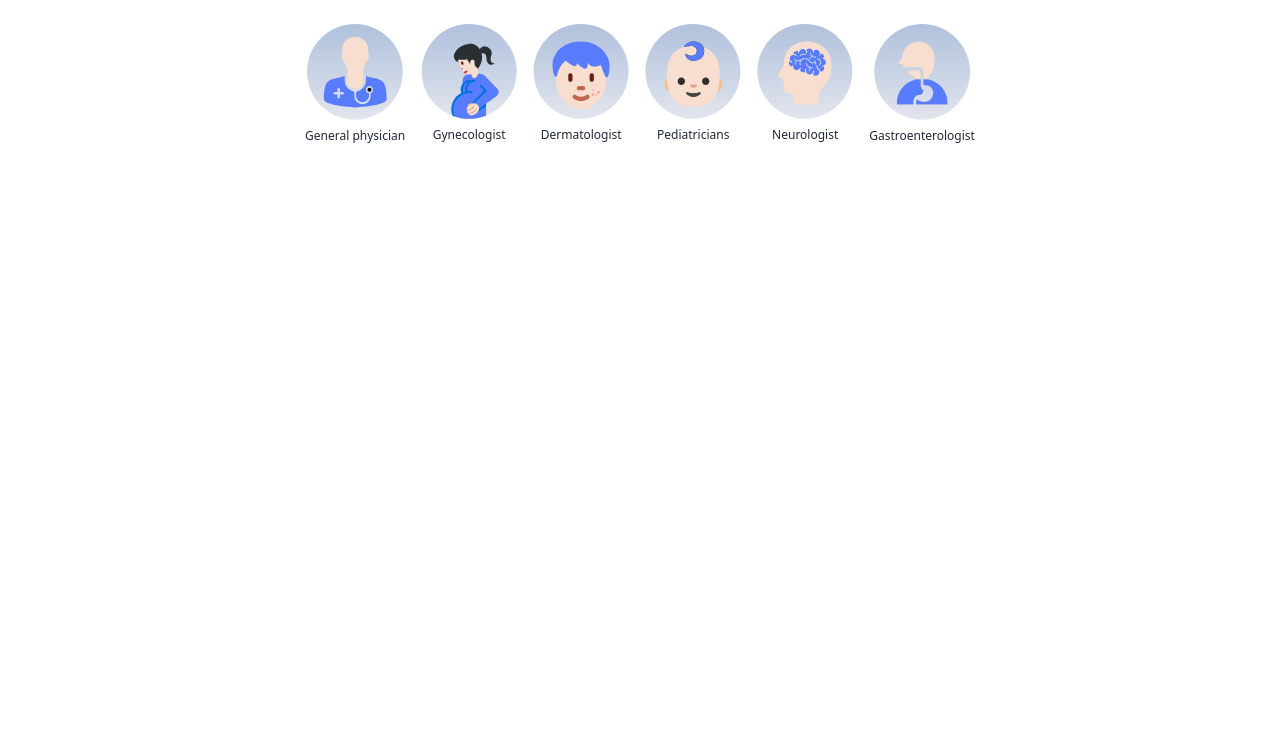
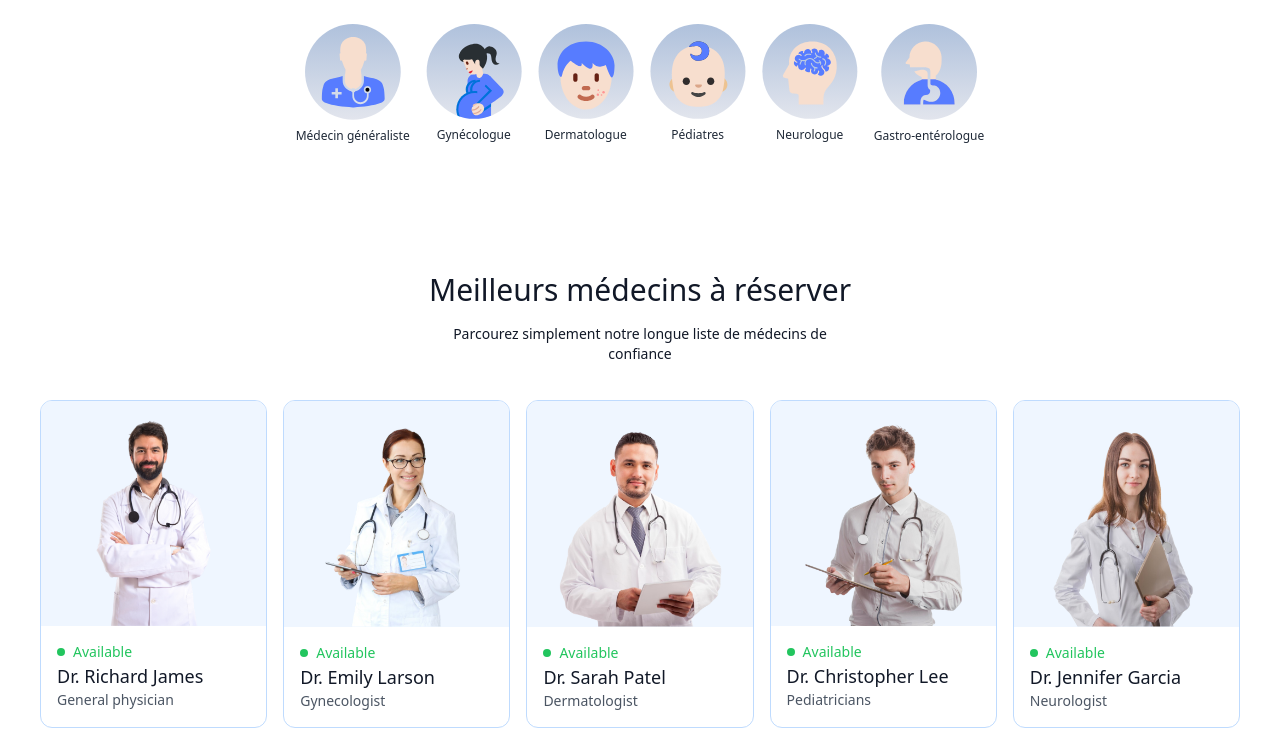
Before and after one commit to ToumiFourat/E-Appointment, a React (Vite) app in the folder frontend/: page / in a window 1280 px wide. Shown: the part 800-1550 px from the top of the page. Before the commit the page ends 1008 px from the top, so only its background shows below. Built offline with nearby package versions, Linux system fonts and the light colour scheme.

Commit message:
design Top doctors component

```diff
--- a/frontend/package.json
+++ b/frontend/package.json
@@ -11,6 +11,7 @@
   },
   "dependencies": {
     "axios": "^1.7.7",
+    "prop-types": "^15.8.1",
     "react": "^18.3.1",
     "react-dom": "^18.3.1",
     "react-router-dom": "^6.28.0",
--- a/frontend/src/assets/assets.js
+++ b/frontend/src/assets/assets.js
@@ -60,27 +60,27 @@
 
 export const specialityData = [
     {
-        speciality: 'General physician',
+        speciality: 'Médecin généraliste',
         image: General_physician
     },
     {
-        speciality: 'Gynecologist',
+        speciality: 'Gynécologue',
         image: Gynecologist
     },
     {
-        speciality: 'Dermatologist',
+        speciality: 'Dermatologue',
         image: Dermatologist
     },
     {
-        speciality: 'Pediatricians',
+        speciality: 'Pédiatres',
         image: Pediatricians
     },
     {
-        speciality: 'Neurologist',
+        speciality: 'Neurologue',
         image: Neurologist
     },
     {
-        speciality: 'Gastroenterologist',
+        speciality: 'Gastro-entérologue',
         image: Gastroenterologist
     },
 ]
--- /dev/null
+++ b/frontend/src/components/TopDoctors.jsx
@@ -0,0 +1,35 @@
+import { useContext } from "react"
+import { useNavigate } from "react-router-dom"
+import { AppContext } from "../context/AppContext"
+
+
+export const TopDoctors = () => {
+    const navigate = useNavigate()
+    const {doctors} = useContext(AppContext)
+  return (
+
+    <div className="flex flex-col items-center gap-4 my-16 text-gray-900 md:mx-10">
+        <h1 className="text-3xl font-medium">Meilleurs médecins à réserver</h1>
+        <p className="sm:w-1/3 text-center text-sm">Parcourez simplement notre longue liste de médecins de confiance </p>
+        <div className="w-full grid grid-cols-auto gap-4 pt-5 gap-y-6 px-3 sm:px-0">
+            {
+                doctors.slice(0,10).map((item,index)=>(
+                    <div onClick={()=>navigate(`/appointment/${item._id}`)} className="border border-blue-200 rounded-xl overflow-hidden cursor-pointer hover:translate-y-[-10px] transition-all duration-500" key={index}>
+                        <img className="bg-blue-50" src={item.image} alt=""  />
+                        <div className="p-4">
+                            <div className="flex items-center gap-2 text-sm text-center text-green-500">
+                                <p className="w-2 h-2 bg-green-500 rounded-full"></p> <p>Available</p>
+                            </div>
+                            <p className="text-gray-900 text-lg font-medium">{item.name}</p>
+                            <p className="text-gray-600 text-sm">{item.speciality}</p>
+                        </div>
+                    </div>
+                ))
+            }
+        </div>
+        <button onClick={()=>{navigate('/doctors');scrollTo(0,0)}} className="bg-blue-50 text-gray-600 px-12 py-3 rounded-full mt-10">
+            more
+        </button>
+    </div>
+  )
+}
--- /dev/null
+++ b/frontend/src/context/AppContext.jsx
@@ -0,0 +1,19 @@
+import { createContext } from "react";
+import { doctors } from "../assets/assets";
+
+export const AppContext = createContext();
+
+const AppContextProvider = (props) => {
+
+    const value = {
+        doctors
+    };
+
+    return (
+        <AppContext.Provider value={value}>
+            {props.children}
+        </AppContext.Provider>
+    );
+};
+
+export default AppContextProvider;
--- a/frontend/src/main.jsx
+++ b/frontend/src/main.jsx
@@ -3,9 +3,13 @@
 import './index.css'
 import App from './App.jsx'
 import { BrowserRouter } from 'react-router-dom'
+import AppContextProvider from './context/AppContext.jsx'
 
 createRoot(document.getElementById('root')).render(
   <BrowserRouter>
+  <AppContextProvider>
     <App />
+  </AppContextProvider>
+
   </BrowserRouter>,
 )
--- a/frontend/src/pages/Home.jsx
+++ b/frontend/src/pages/Home.jsx
@@ -1,5 +1,6 @@
 import { Header } from "../components/Header"
 import SpecialityMenu from "../components/SpecialityMenu"
+import { TopDoctors } from "../components/TopDoctors"
 
 
 const Home = () => {
@@ -7,6 +8,7 @@
     <div>
         <Header/>
         <SpecialityMenu/>
+        <TopDoctors/>
     </div>
   )
 }
--- a/frontend/tailwind.config.js
+++ b/frontend/tailwind.config.js
@@ -8,6 +8,9 @@
     extend: {
       colors:{
         'primary':"#5f6FFF"
+      },
+      gridTemplateColumns:{
+        'auto' : 'repeat(auto-fill, minmax(200px, 1fr))'
       }
     },
   },
```
Also changed, not shown: 1 other file (tests, documents, lock files or other folders).
